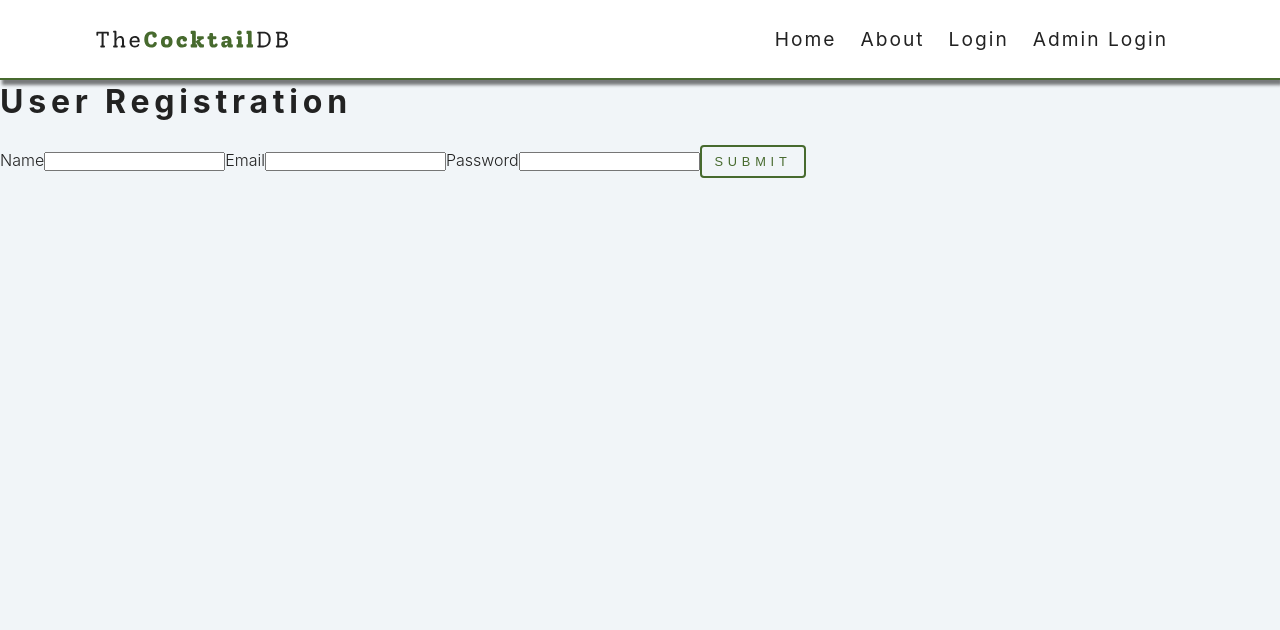
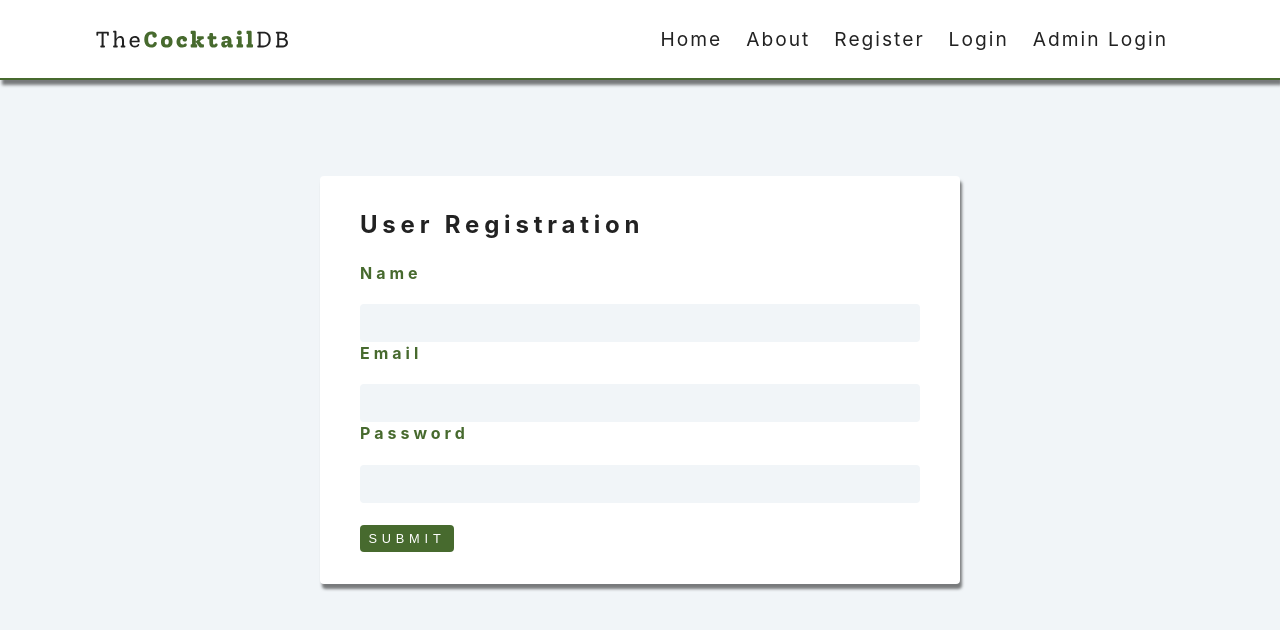
Before and after one commit to AgAlankar/kasa_dishes, a React (Create React App) app in the folder client/: page /UserReg in a window 1280 px wide. Shown: the top 630 px of the page. Built offline with nearby package versions, Linux system fonts and the light colour scheme; no server answers.

Commit message:
beautification

```diff
--- a/client/src/components/Navbar.js
+++ b/client/src/components/Navbar.js
@@ -26,6 +26,7 @@ export default function Navbar() {
               <Link to='/AdminDash'>Dashboard</Link>
             ) : (
               <div>
+                <Link to='/UserReg'>Register</Link>
                 <Link to='/login'>Login</Link>
                 <Link to='/adminlogin'>Admin Login</Link>
               </div>
--- a/client/src/components/SearchForm.js
+++ b/client/src/components/SearchForm.js
@@ -235,14 +235,15 @@ export default function SearchForm() {
                 ref={carbVal}
               />
 
-            <label htmlFor='ingr'>Ingredients</label>
+            <label htmlFor='ingr'>Filter by Ingredients</label>
             <Select
               ref={ingrVal}
               name="ingr"
               options={ingrs}
               isMulti
             />
-            <button onClick={searchDish}>Apply Filters</button>
+            <br></br>
+            <button className='btn btn-primary btn-details' onClick={searchDish}>Apply Filters</button>
             </div>
           )}
         </div>
--- a/client/src/pages/SingleDish.js
+++ b/client/src/pages/SingleDish.js
@@ -193,11 +193,11 @@ export default function SingleDish() {
         <h2 className='section-title'>{name} {fav===0? '☆' : fav===1? '⭐' : ''}</h2>
         {
           fav===-1?
-          <span>Login to add to favourites</span>
+          <span classname='food-data'>Login to add to favourites</span>
           : fav ===0?
-          <span><button onClick={handleFav}>Favourite</button></span>
+          <span><button className='btn btn-primary btn-details' onClick={handleFav}>Favourite</button></span>
           :
-          <span><button onClick={handleFav}>Unfavourite</button></span>
+          <span><button className='btn btn-primary btn-details'onClick={handleFav}>Unfavourite</button></span>
         }
         <br></br><br></br>
         <div className='food'>
--- a/client/src/pages/UserRegister.js
+++ b/client/src/pages/UserRegister.js
@@ -107,7 +107,9 @@ const errorMessage = () => {
 };
 
 return (
-	<div className="form">
+	<section className='section search'>
+      <div className='search-form'>
+        <div className='form-control row'>
 	<div>
 		<h1>User Registration</h1>
 	</div>
@@ -131,11 +133,14 @@ return (
 		<label className="label">Password</label>
 		<input onChange={handlePassword} className="input"
 		value={password} type="password" required/>
-
-		<button onClick={handleSubmit} className="btn" type="submit">
+        <br></br>
+		<br></br>
+		<button  className='btn btn-primary btn-details' onClick={handleSubmit}  type="submit">
 		Submit
 		</button>
 	</form>
 	</div>
+	</div>
+	</section>
 );
 }
```
